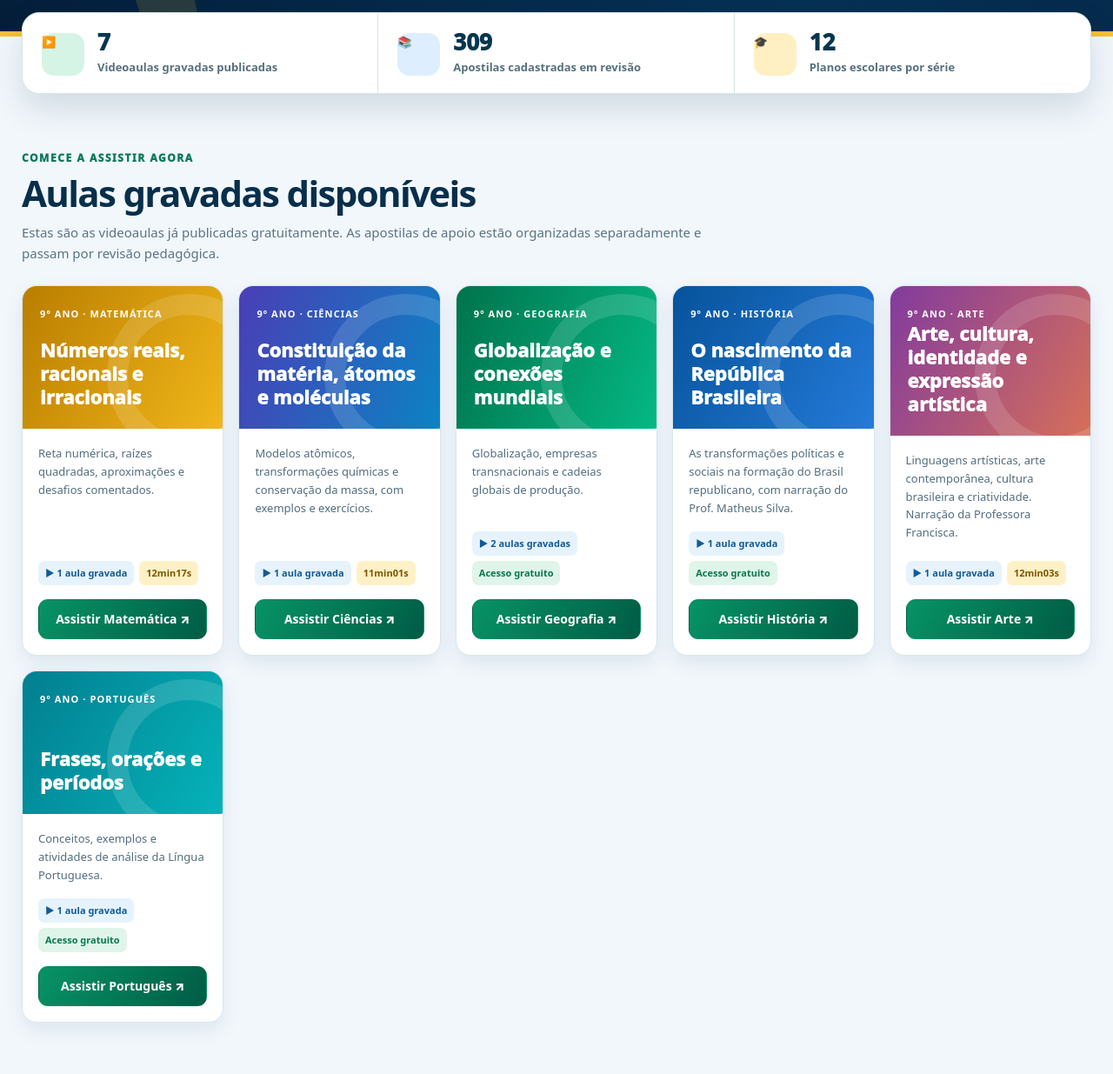
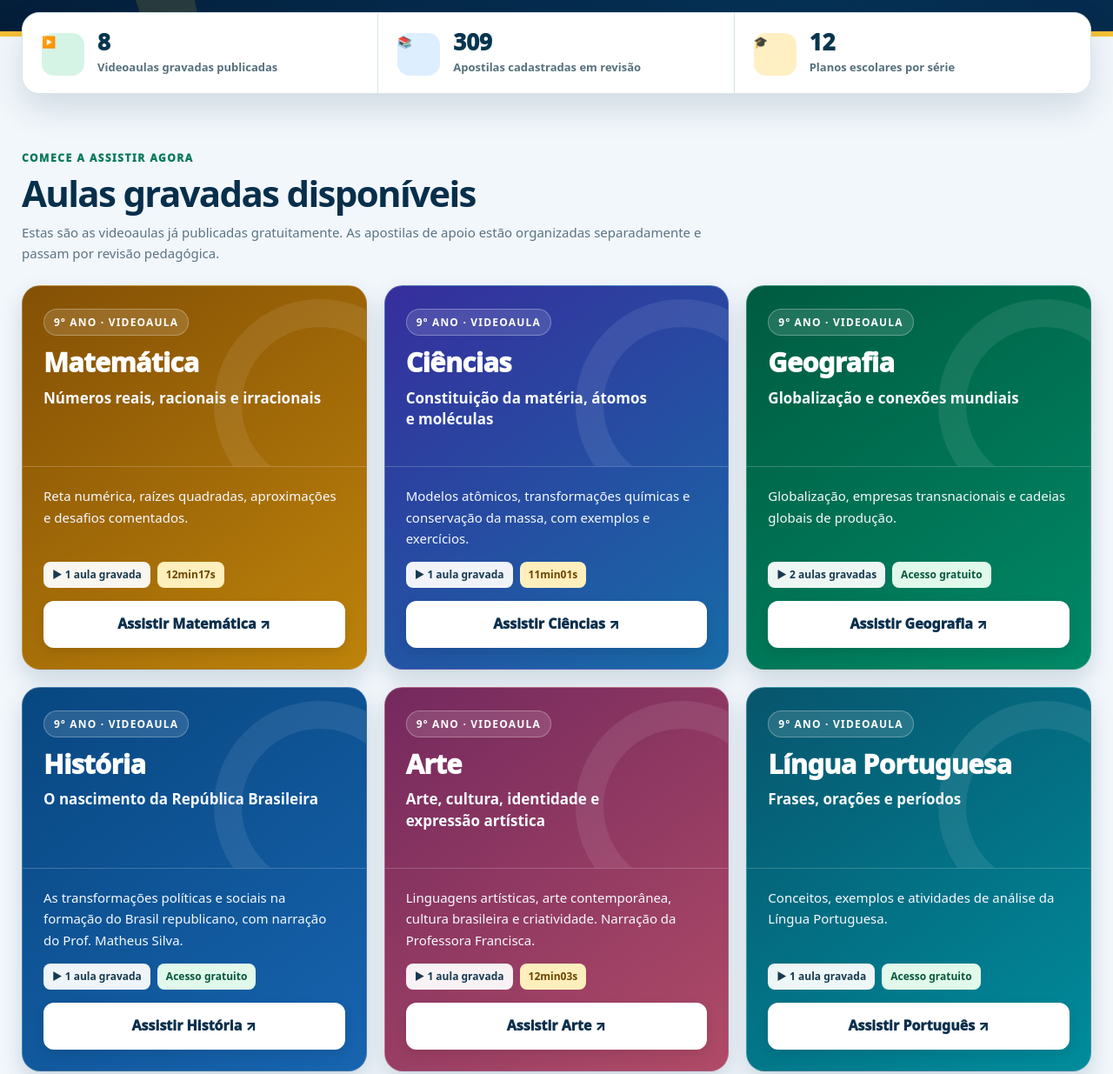
Before and after one commit to cincoregioes-star/instituto-ensinomeu, a plain HTML site: page index.html in a window 1280 px wide. Shown: the part 741-1976 px from the top of the page at 87% size. Drawn offline with Linux system fonts and the light colour scheme.

Commit message:
Exibir todas as 7 disciplinas com videoaulas; cards coloridos integralmente e títulos maiores

```diff
--- a/index.html
+++ b/index.html
@@ -3,7 +3,7 @@
 <head>
 <meta charset="utf-8"><meta name="viewport" content="width=device-width,initial-scale=1">
 <meta name="theme-color" content="#052d4c"><meta name="description" content="Instituto EnsinoMeu: reforço escolar com conteúdos alinhados à BNCC, aulas gravadas, apostilas e o futuro EnsinoMeu Play, com simulados gamificados e avaliações por série.">
-<meta property="og:title" content="Instituto EnsinoMeu | Videoaulas, apostilas e simulados"><meta property="og:description" content="7 aulas gravadas gratuitas do 9º ano e 309 apostilas catalogadas para reforço escolar alinhado à BNCC.">
+<meta property="og:title" content="Instituto EnsinoMeu | Videoaulas, apostilas e simulados"><meta property="og:description" content="8 videoaulas gratuitas em 7 disciplinas do 9º ano e 309 apostilas catalogadas para reforço escolar alinhado à BNCC.">
 <meta property="og:image" content="https://cincoregioes-star.github.io/instituto-ensinomeu/assets/brasao.png">
 <link rel="canonical" href="https://cincoregioes-star.github.io/instituto-ensinomeu/"><link rel="icon" type="image/png" href="assets/favicon.png"><link rel="shortcut icon" href="favicon.ico">
 <title>Instituto EnsinoMeu | Plataforma de Reforço Escolar BNCC</title>
@@ -44,14 +44,31 @@
 .mock-grid{display:grid;grid-template-columns:1fr 1fr;gap:11px;margin-top:12px}.mock-card{color:#fff;min-height:96px;border-radius:13px;padding:14px;display:flex;flex-direction:column;justify-content:space-between}.mock-card strong{font-size:15px}.mock-card small{font-size:12px;opacity:.93}.mock-card:nth-child(1){background:linear-gradient(115deg,#007a55,#03b184)}.mock-card:nth-child(2){background:linear-gradient(115deg,#145cb1,#0c91e1)}.mock-card:nth-child(3){background:linear-gradient(115deg,#bd820b,#f2b61d)}.mock-card:nth-child(4){background:linear-gradient(115deg,#067985,#00b9b9)}
 .metrics{position:relative;z-index:2;margin-top:-28px}.metrics-inner{display:grid;grid-template-columns:repeat(3,1fr);background:#fff;border:1px solid #d6e5e9;border-radius:20px;overflow:hidden;box-shadow:0 17px 38px #042f4824}.metric{padding:19px 22px;display:flex;gap:15px;align-items:center;border-right:1px solid #d4e6e6}.metric:last-child{border:0}.metric-ico{width:49px;height:49px;flex:0 0 49px;display:grid;place-items:center;border-radius:14px;background:#d5f4e6;font-size:26px}.metric:nth-child(2) .metric-ico{background:#dceeff}.metric:nth-child(3) .metric-ico{background:#fff0c3}.metric strong{display:block;font-size:26px;line-height:1.1;font-weight:950;color:#05364f}.metric span{display:block;font-size:13px;color:#56717d;font-weight:750;margin-top:4px}
 .section{padding:64px 0}.section-head{display:flex;align-items:end;justify-content:space-between;gap:24px;margin-bottom:25px}.section-head .overline{display:block;color:#08795d;font-size:12px;font-weight:950;letter-spacing:.13em;text-transform:uppercase}.section-head h2{font-size:clamp(29px,3.4vw,42px);letter-spacing:-.04em;line-height:1.2;margin:6px 0 8px;color:#072f4b}.section-head p{margin:0;color:#5a7383;max-width:820px;font-size:15px}.section-head .btn{white-space:nowrap}
-.lesson-grid{display:grid;grid-template-columns:repeat(auto-fit,minmax(230px,1fr));gap:17px}
-.lesson{display:flex;flex-direction:column;overflow:hidden;border:1px solid #d8e6ef;border-radius:17px;background:#fff;box-shadow:0 9px 22px #0e456017;transition:transform .18s,box-shadow .18s}.lesson:hover{transform:translateY(-4px);box-shadow:0 17px 32px #043a5d25}
-.lesson-top{color:white;padding:23px 20px;min-height:164px;display:flex;flex-direction:column;justify-content:space-between;position:relative;overflow:hidden}
-.lesson-top:after{content:"";position:absolute;width:140px;height:140px;border-radius:50%;right:-55px;top:9px;border:24px solid #ffffff22}.lesson-top strong{position:relative;z-index:1;font-size:22px;line-height:1.23;font-weight:950}.lesson-top small{position:relative;z-index:1;font-size:11px;font-weight:900;letter-spacing:.1em;color:#fefefe}
-.lesson.math .lesson-top{background:linear-gradient(120deg,#ba7e00,#f0b61a)}.lesson.geo .lesson-top{background:linear-gradient(110deg,#00734c,#05b884)}.lesson.cien .lesson-top{background:linear-gradient(110deg,#4a3eb6,#0b83c3)}.lesson.hist .lesson-top{background:linear-gradient(120deg,#07539b,#247ad8)}.lesson.port .lesson-top{background:linear-gradient(120deg,#027f91,#05b3b8)}
-.lesson-body{display:flex;flex:1;flex-direction:column;padding:18px}.lesson-body p{font-size:13px;line-height:1.6;color:#526d7f;margin:0 0 17px;flex:1}
-.pills{display:flex;flex-wrap:wrap;gap:6px;margin-bottom:16px}.pill{font-size:11px;font-weight:850;background:#e6f3fc;color:#125b96;border-radius:7px;padding:5px 8px}.pill.book{background:#e0f5e9;color:#087952}.pill.gold{background:#fff1c5;color:#7d5500}
-.lesson .btn{padding:11px 13px;width:100%;font-size:14px;margin-top:auto}
+
+/* Cards integrais das disciplinas — cores, contraste, acessibilidade e responsividade */
+.lesson-grid{display:grid;grid-template-columns:repeat(3,minmax(0,1fr));gap:20px;align-items:stretch}
+.lesson{display:flex;flex-direction:column;min-width:0;overflow:hidden;border:1px solid #ffffff35;border-radius:21px;background:var(--lesson-bg,linear-gradient(135deg,#125685,#0b7393));color:#fff;box-shadow:0 12px 27px #0b35552b;transition:transform .22s ease,box-shadow .22s ease}
+.lesson:hover,.lesson:focus-within{transform:translateY(-6px);box-shadow:0 22px 36px #06355640}
+.lesson.math{--lesson-bg:linear-gradient(145deg,#845005,#be830b)}
+.lesson.cien{--lesson-bg:linear-gradient(145deg,#362e9d,#176ba7)}
+.lesson.geo{--lesson-bg:linear-gradient(145deg,#005b40,#008967)}
+.lesson.hist{--lesson-bg:linear-gradient(145deg,#084780,#1764b0)}
+.lesson.arte{--lesson-bg:linear-gradient(145deg,#74295e,#b04b67)}
+.lesson.port{--lesson-bg:linear-gradient(145deg,#07556d,#008c9c)}
+.lesson.eng{--lesson-bg:linear-gradient(145deg,#4c2b86,#7844a8)}
+.lesson-top{position:relative;display:flex;flex-direction:column;align-items:flex-start;gap:12px;min-height:208px;padding:26px 24px 20px;overflow:hidden;border-bottom:1px solid #ffffff34}
+.lesson-top:after{content:"";position:absolute;right:-69px;top:15px;width:180px;height:180px;border:32px solid #ffffff15;border-radius:50%;pointer-events:none}
+.lesson-year{position:relative;z-index:1;display:inline-flex;align-items:center;font-size:12px;font-weight:900;letter-spacing:.10em;line-height:1.25;padding:7px 11px;background:#ffffff21;border:1px solid #ffffff48;border-radius:40px;color:#fff}
+.lesson-subject{position:relative;z-index:1;margin:2px 0 0;font-size:clamp(27px,2.4vw,32px);line-height:1.09;letter-spacing:-.02em;font-weight:950;color:#fff;text-wrap:balance}
+.lesson-topic{position:relative;z-index:1;margin:0;font-size:17px;line-height:1.42;font-weight:720;color:#f6fbff;text-wrap:pretty}
+.lesson-body{display:flex;flex:1;flex-direction:column;gap:15px;padding:21px 24px 24px;background:transparent}
+.lesson-body>p{flex:1;font-size:15px;line-height:1.62;color:#f5faff;margin:0}
+.lesson .pills{display:flex;flex-wrap:wrap;gap:8px;margin:0}
+.lesson .pill{display:inline-flex;align-items:center;font-size:12px;font-weight:850;line-height:1.35;background:#ffffffee;color:#153a51;border-radius:8px;padding:7px 10px}
+.lesson .pill.gold{background:#ffefbc;color:#6c4600}
+.lesson .pill.book{background:#e0f9ea;color:#07583e}
+.lesson .btn{display:inline-flex;width:100%;justify-content:center;align-items:center;min-height:49px;padding:12px 16px;margin-top:auto;border:2px solid #fff;background:#fff;color:#092f4d;font-size:16px;font-weight:950;border-radius:12px;box-shadow:0 5px 14px #00000018}
+.lesson .btn:hover,.lesson .btn:focus-visible{background:#ffdf75;border-color:#ffdf75;color:#143148;transform:translateY(-2px);filter:none}
 .books{background:linear-gradient(115deg,#0b385a,#007661);color:#fff;overflow:hidden;position:relative}.books .section-head .overline{color:#ffd577}.books .section-head h2{color:#fff}.books .section-head p{color:#e3f6ee}
 .books:after{content:"";position:absolute;width:470px;height:470px;border:75px solid #ffffff0d;border-radius:50%;right:-230px;bottom:-320px}.books-grid{position:relative;z-index:1;display:grid;grid-template-columns:1.3fr 1fr 1fr;gap:15px}.book-card{background:#ffffff15;border:1px solid #ffffff58;border-radius:18px;padding:23px;backdrop-filter:blur(5px)}.book-card .emoji{display:inline-flex;font-size:30px;margin-bottom:12px}.book-card h3{font-size:20px;margin:0 0 9px}.book-card p{font-size:14px;color:#ddf2e9;margin:0 0 15px}.book-card .badge{display:inline-flex;background:#d9f8e8;color:#065c44;border-radius:7px;padding:5px 9px;font-size:12px;font-weight:900}.books-note{color:#fff0c8;font-size:13px;margin:20px 0 0}
 .stages-grid{display:grid;grid-template-columns:repeat(3,1fr);gap:16px}.stage{padding:23px;background:white;border-radius:17px;border:1px solid #d0e3ed;box-shadow:0 7px 21px #063d5611}.stage:nth-child(1){border-top:5px solid #008d61}.stage:nth-child(2){border-top:5px solid #1670cc}.stage:nth-child(3){border-top:5px solid #efb927}.stage h3{font-size:23px;margin:3px 0 4px}.stage p{font-size:13px;color:#5f7888;margin:0 0 18px}.years{display:grid;grid-template-columns:repeat(3,minmax(0,1fr));gap:8px}.years a{display:block;text-align:center;padding:10px 4px;border-radius:9px;background:#eaf4fb;border:1px solid #cee5f2;text-decoration:none;color:#0e527e;font-size:13px;font-weight:900}.years a:hover{background:#d3eeff}.stage:first-child .years a{background:#e4f5eb;border-color:#c6e9d5;color:#065e47}.stage:last-child .years a{background:#fff4ce;border-color:#fae3ac;color:#855d06}
@@ -60,7 +77,7 @@
 .footer{background:#041f34;color:#cce1e1;padding:25px 0}.footer-inner{display:flex;align-items:center;justify-content:space-between;gap:20px;flex-wrap:wrap}.footer small{font-size:13px}.footer a{font-size:13px;color:#f6d677;text-decoration:none}.footer a:hover{text-decoration:underline}
 @media(max-width:1120px){.lesson-grid{grid-template-columns:repeat(2,1fr)}.hero-grid{gap:24px}.nav a{padding:9px}}
 @media(max-width:900px){.nav{display:none}.mobile{display:block}.hero-grid{grid-template-columns:1fr}.hero-grid{padding:48px 0 70px}.mock{max-width:610px}.stages-grid{grid-template-columns:1fr}.years{grid-template-columns:repeat(5,1fr)}.books-grid{grid-template-columns:1fr 1fr}.books-grid .book-card:first-child{grid-column:span 2}}
-@media(max-width:660px){.wrap{width:min(100% - 28px,1230px)}.top-inner{height:69px}.brand{font-size:12px}.brand img{width:42px;height:42px}.brand small{font-size:8px}.hero-grid{padding:40px 0 60px}.hero h1{font-size:clamp(34px,8.6vw,49px)}.hero p{font-size:15px}.actions .btn{flex:1 1 180px}.mock{padding:11px}.mock-banner{padding:13px}.mock-banner strong{font-size:17px}.mock-card{padding:11px;min-height:78px}.metrics-inner{grid-template-columns:1fr}.metric{padding:12px 15px;border-right:0;border-bottom:1px solid #d9e9ec}.metric:last-child{border:0}.metric-ico{width:41px;height:41px;flex-basis:41px;font-size:21px}.metric strong{font-size:21px}.section{padding:45px 0}.section-head{display:block}.section-head h2{font-size:30px}.section-head .btn{margin-top:14px}.lesson-grid,.books-grid,.steps{grid-template-columns:1fr}.books-grid .book-card:first-child{grid-column:auto}.lesson-top{min-height:120px}.lesson-top strong{font-size:20px}.years{grid-template-columns:repeat(3,1fr)}.cta-inner{display:block}.cta .btn{margin-top:19px}}
+@media(max-width:660px){.wrap{width:min(100% - 28px,1230px)}.top-inner{height:69px}.brand{font-size:12px}.brand img{width:42px;height:42px}.brand small{font-size:8px}.hero-grid{padding:40px 0 60px}.hero h1{font-size:clamp(34px,8.6vw,49px)}.hero p{font-size:15px}.actions .btn{flex:1 1 180px}.mock{padding:11px}.mock-banner{padding:13px}.mock-banner strong{font-size:17px}.mock-card{padding:11px;min-height:78px}.metrics-inner{grid-template-columns:1fr}.metric{padding:12px 15px;border-right:0;border-bottom:1px solid #d9e9ec}.metric:last-child{border:0}.metric-ico{width:41px;height:41px;flex-basis:41px;font-size:21px}.metric strong{font-size:21px}.section{padding:45px 0}.section-head{display:block}.section-head h2{font-size:30px}.section-head .btn{margin-top:14px}.lesson-grid,.books-grid,.steps{grid-template-columns:1fr}.books-grid .book-card:first-child{grid-column:auto}.lesson-top{min-height:0;padding:23px 20px 18px}.lesson-subject{font-size:27px}.lesson-topic{font-size:16px}.lesson-body{padding:18px 20px 21px}.lesson-body>p{font-size:14px}.years{grid-template-columns:repeat(3,1fr)}.cta-inner{display:block}.cta .btn{margin-top:19px}}
 @media(prefers-reduced-motion:reduce){*{scroll-behavior:auto!important;transition:none!important}}
 </style>
 <meta property="og:url" content="https://cincoregioes-star.github.io/instituto-ensinomeu/">
@@ -88,16 +105,17 @@
 <div class="mock-body"><div class="mock-banner"><div><small>ESTUDO PERSONALIZADO</small><strong>Seu conhecimento<br>em evolução</strong></div><span class="symbol" aria-hidden="true">📘</span></div>
 <div class="mock-grid"><div class="mock-card"><strong>▶ Aulas gravadas</strong><small>Assista quando quiser</small></div><div class="mock-card"><strong>▤ Apostilas</strong><small>Material por disciplina</small></div><div class="mock-card"><strong>★ EnsinoMeu Play</strong><small>Simulados gamificados · em desenvolvimento</small></div><div class="mock-card"><strong>◫ 3 trimestres</strong><small>Conteúdo organizado</small></div></div></div></div>
 </div></section>
-<div class="metrics"><div class="wrap metrics-inner"><div class="metric"><span class="metric-ico" aria-hidden="true">▶️</span><div><strong>7</strong><span>Videoaulas gravadas publicadas</span></div></div><div class="metric"><span class="metric-ico" aria-hidden="true">📚</span><div><strong>309</strong><span>Apostilas cadastradas em revisão</span></div></div><div class="metric"><span class="metric-ico" aria-hidden="true">🎓</span><div><strong>12</strong><span>Planos escolares por série</span></div></div></div></div>
+<div class="metrics"><div class="wrap metrics-inner"><div class="metric"><span class="metric-ico" aria-hidden="true">▶️</span><div><strong>8</strong><span>Videoaulas gravadas publicadas</span></div></div><div class="metric"><span class="metric-ico" aria-hidden="true">📚</span><div><strong>309</strong><span>Apostilas cadastradas em revisão</span></div></div><div class="metric"><span class="metric-ico" aria-hidden="true">🎓</span><div><strong>12</strong><span>Planos escolares por série</span></div></div></div></div>
 <main>
 <section class="section" id="aulas-gravadas"><div class="wrap"><div class="section-head"><div><span class="overline">Comece a assistir agora</span><h2>Aulas gravadas disponíveis</h2><p>Estas são as videoaulas já publicadas gratuitamente. As apostilas de apoio estão organizadas separadamente e passam por revisão pedagógica.</p></div></div>
 <div class="lesson-grid">
-<article class="lesson math"><div class="lesson-top"><small>9º ANO · MATEMÁTICA</small><strong>Números reais, racionais e irracionais</strong></div><div class="lesson-body"><p>Reta numérica, raízes quadradas, aproximações e desafios comentados.</p><div class="pills"><span class="pill">▶ 1 aula gravada</span><span class="pill gold">12min17s</span></div><a class="btn btn-green" href="matematica-9ano.html">Assistir Matemática ↗</a></div></article>
-<article class="lesson cien"><div class="lesson-top"><small>9º ANO · CIÊNCIAS</small><strong>Constituição da matéria, átomos e moléculas</strong></div><div class="lesson-body"><p>Modelos atômicos, transformações químicas e conservação da massa, com exemplos e exercícios.</p><div class="pills"><span class="pill">▶ 1 aula gravada</span><span class="pill gold">11min01s</span></div><a class="btn btn-green" href="ciencias-9ano.html">Assistir Ciências ↗</a></div></article>
-<article class="lesson geo"><div class="lesson-top"><small>9º ANO · GEOGRAFIA</small><strong>Globalização e conexões mundiais</strong></div><div class="lesson-body"><p>Globalização, empresas transnacionais e cadeias globais de produção.</p><div class="pills"><span class="pill">▶ 2 aulas gravadas</span><span class="pill book">Acesso gratuito</span></div><a class="btn btn-green" href="geografia-9ano.html">Assistir Geografia ↗</a></div></article>
-<article class="lesson hist"><div class="lesson-top"><small>9º ANO · HISTÓRIA</small><strong>O nascimento da República Brasileira</strong></div><div class="lesson-body"><p>As transformações políticas e sociais na formação do Brasil republicano, com narração do Prof. Matheus Silva.</p><div class="pills"><span class="pill">▶ 1 aula gravada</span><span class="pill book">Acesso gratuito</span></div><a class="btn btn-green" href="historia-9ano.html">Assistir História ↗</a></div></article>
-<article class="lesson" style="--arte:#9b3e86"><div class="lesson-top" style="background:linear-gradient(120deg,#823b9e,#d66f59)"><small>9º ANO · ARTE</small><strong>Arte, cultura, identidade e expressão artística</strong></div><div class="lesson-body"><p>Linguagens artísticas, arte contemporânea, cultura brasileira e criatividade. Narração da Professora Francisca.</p><div class="pills"><span class="pill">▶ 1 aula gravada</span><span class="pill gold">12min03s</span></div><a class="btn btn-green" href="arte-9ano.html">Assistir Arte ↗</a></div></article>
-<article class="lesson port"><div class="lesson-top"><small>9º ANO · PORTUGUÊS</small><strong>Frases, orações e períodos</strong></div><div class="lesson-body"><p>Conceitos, exemplos e atividades de análise da Língua Portuguesa.</p><div class="pills"><span class="pill">▶ 1 aula gravada</span><span class="pill book">Acesso gratuito</span></div><a class="btn btn-green" href="portugues-9ano.html">Assistir Português ↗</a></div></article>
+<article class="lesson math" aria-label="Videoaula de Matemática do 9º ano"><div class="lesson-top"><span class="lesson-year">9º ANO · VIDEOAULA</span><h3 class="lesson-subject">Matemática</h3><p class="lesson-topic">Números reais, racionais e irracionais</p></div><div class="lesson-body"><p>Reta numérica, raízes quadradas, aproximações e desafios comentados.</p><div class="pills"><span class="pill">▶ 1 aula gravada</span><span class="pill gold">12min17s</span></div><a class="btn btn-green" href="matematica-9ano.html">Assistir Matemática ↗</a></div></article>
+<article class="lesson cien" aria-label="Videoaula de Ciências do 9º ano"><div class="lesson-top"><span class="lesson-year">9º ANO · VIDEOAULA</span><h3 class="lesson-subject">Ciências</h3><p class="lesson-topic">Constituição da matéria, átomos e moléculas</p></div><div class="lesson-body"><p>Modelos atômicos, transformações químicas e conservação da massa, com exemplos e exercícios.</p><div class="pills"><span class="pill">▶ 1 aula gravada</span><span class="pill gold">11min01s</span></div><a class="btn btn-green" href="ciencias-9ano.html">Assistir Ciências ↗</a></div></article>
+<article class="lesson geo" aria-label="Videoaula de Geografia do 9º ano"><div class="lesson-top"><span class="lesson-year">9º ANO · VIDEOAULA</span><h3 class="lesson-subject">Geografia</h3><p class="lesson-topic">Globalização e conexões mundiais</p></div><div class="lesson-body"><p>Globalização, empresas transnacionais e cadeias globais de produção.</p><div class="pills"><span class="pill">▶ 2 aulas gravadas</span><span class="pill book">Acesso gratuito</span></div><a class="btn btn-green" href="geografia-9ano.html">Assistir Geografia ↗</a></div></article>
+<article class="lesson hist" aria-label="Videoaula de História do 9º ano"><div class="lesson-top"><span class="lesson-year">9º ANO · VIDEOAULA</span><h3 class="lesson-subject">História</h3><p class="lesson-topic">O nascimento da República Brasileira</p></div><div class="lesson-body"><p>As transformações políticas e sociais na formação do Brasil republicano, com narração do Prof. Matheus Silva.</p><div class="pills"><span class="pill">▶ 1 aula gravada</span><span class="pill book">Acesso gratuito</span></div><a class="btn btn-green" href="historia-9ano.html">Assistir História ↗</a></div></article>
+<article class="lesson arte" aria-label="Videoaula de Arte do 9º ano"><div class="lesson-top"><span class="lesson-year">9º ANO · VIDEOAULA</span><h3 class="lesson-subject">Arte</h3><p class="lesson-topic">Arte, cultura, identidade e expressão artística</p></div><div class="lesson-body"><p>Linguagens artísticas, arte contemporânea, cultura brasileira e criatividade. Narração da Professora Francisca.</p><div class="pills"><span class="pill">▶ 1 aula gravada</span><span class="pill gold">12min03s</span></div><a class="btn btn-green" href="arte-9ano.html">Assistir Arte ↗</a></div></article>
+<article class="lesson port" aria-label="Videoaula de Língua Portuguesa do 9º ano"><div class="lesson-top"><span class="lesson-year">9º ANO · VIDEOAULA</span><h3 class="lesson-subject">Língua Portuguesa</h3><p class="lesson-topic">Frases, orações e períodos</p></div><div class="lesson-body"><p>Conceitos, exemplos e atividades de análise da Língua Portuguesa.</p><div class="pills"><span class="pill">▶ 1 aula gravada</span><span class="pill book">Acesso gratuito</span></div><a class="btn btn-green" href="portugues-9ano.html">Assistir Português ↗</a></div></article>
+<article class="lesson eng" aria-label="Videoaula de Inglês do 9º ano"><div class="lesson-top"><span class="lesson-year">9º ANO · VIDEOAULA</span><h3 class="lesson-subject">Inglês</h3><p class="lesson-topic">Reading the News: fatos, opiniões e evidências</p></div><div class="lesson-body"><p>Leitura de notícias em inglês, identificação de fatos, opiniões e evidências, com narração em português.</p><div class="pills"><span class="pill">▶ 1 aula gravada</span><span class="pill book">Acesso gratuito</span></div><a class="btn btn-green" href="ingles-9ano.html">Assistir Inglês ↗</a></div></article>
 </div></div></section>
 <section class="section books" id="ebooks"><div class="wrap"><div class="section-head"><div><span class="overline">Materiais de estudo por disciplina</span><h2>Apostilas digitais</h2><p>O acervo possui 309 materiais cadastrados, distribuídos por séries, disciplinas e trimestres. A revisão pedagógica está em andamento.</p></div><a class="btn btn-gold" href="login.html">Acessar materiais autorizados ↗</a></div>
 <div class="books-grid"><article class="book-card"><span class="emoji" aria-hidden="true">📚</span><h3>Biblioteca digital organizada</h3><p>Os materiais são encontrados pela série e pela disciplina, com separação dos três trimestres letivos.</p><span class="badge">309 materiais catalogados</span></article>
```
